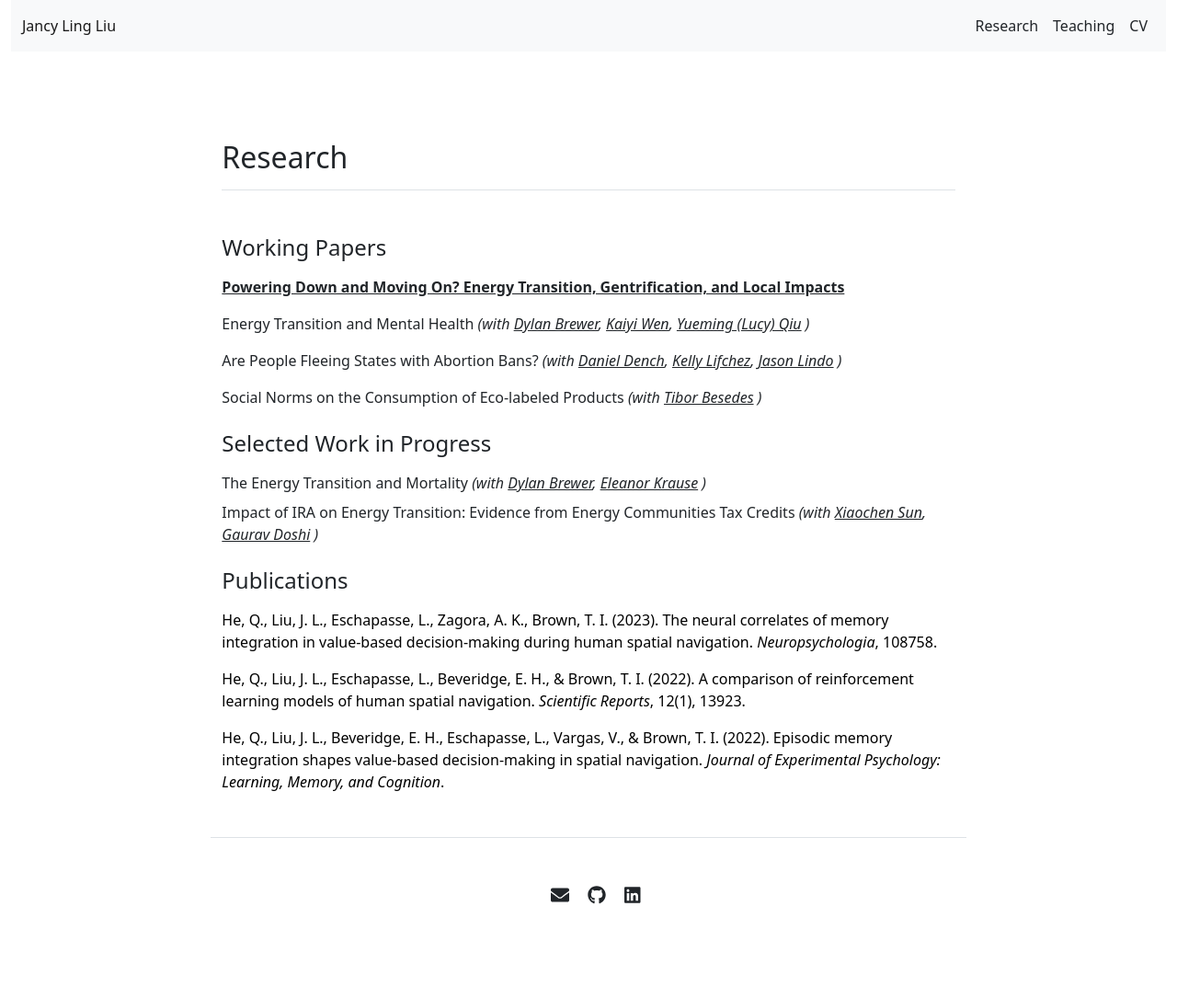
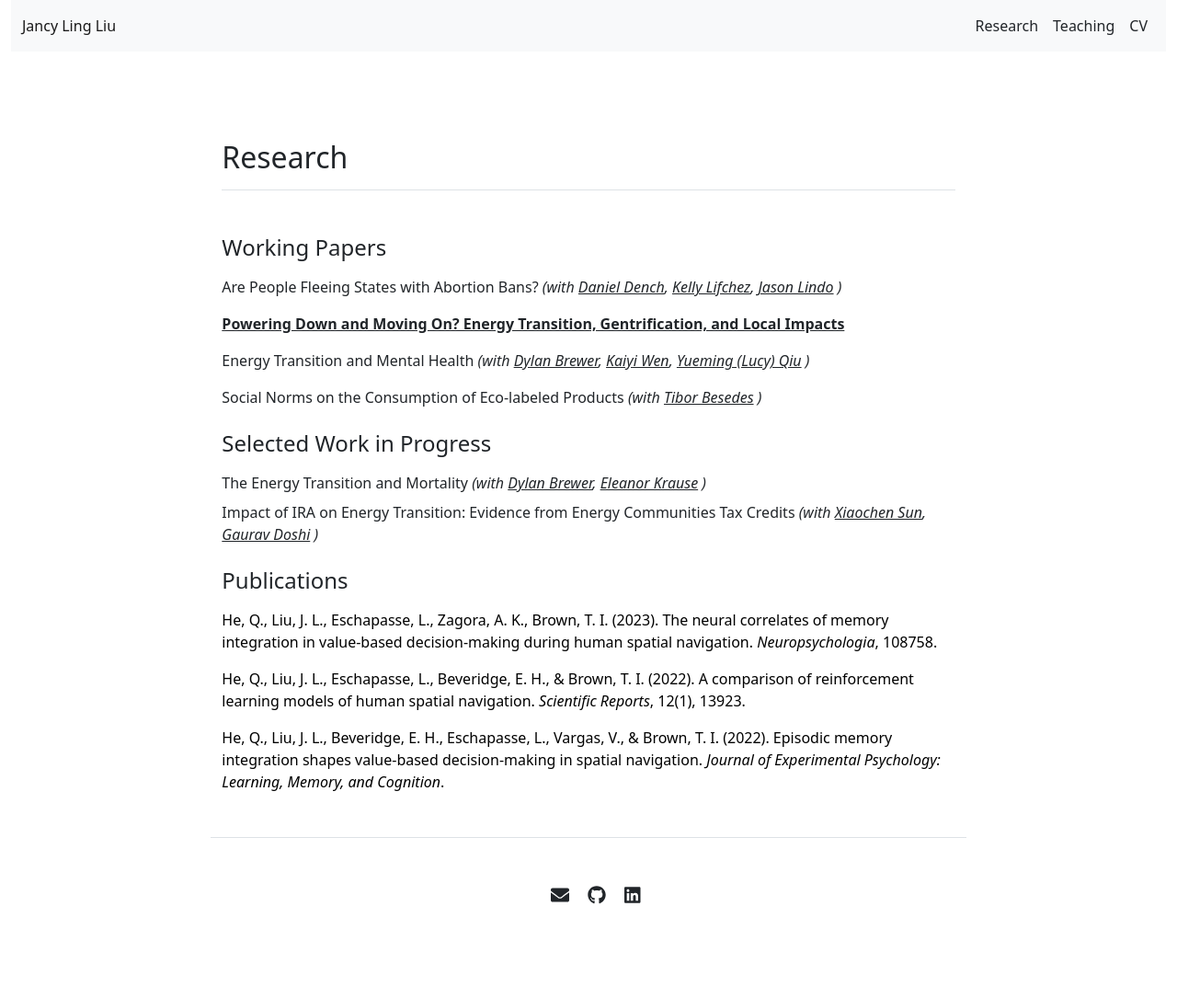
Before and after one commit to Jancyll/Jancyll.github.io, a Jekyll site: the page built from research.md, in a window 1280 px wide. Shown: the whole page at 92% size. Built offline with Jekyll 4.4.1, drawn with Linux system fonts in a browser that asks for light colours; part of the change alters nothing that is shown.

```diff
--- a/_data/research.yml
+++ b/_data/research.yml
@@ -7,6 +7,15 @@
 #- {name: 'Powering Down and Moving On? Energy Transition, Gentrification, and Local Impacts', url: 'http://ms.mcmaster.ca/kevla/pdf/articles/PhilTransRSoc_2013.pdf'}
 
 working_papers:
+  - name: 'Are People Fleeing States with Abortion Bans?'
+    abstract: ''
+    coauthors:
+      - name: 'Daniel Dench'
+        url: 'https://www.danieldench.com/'
+      - name: 'Kelly Lifchez'
+        url: ''
+      - name: 'Jason Lindo'
+        url: 'https://sites.gatech.edu/jasonlindo/'
   - name: 'Powering Down and Moving On? Energy Transition, Gentrification, and Local Impacts'
     url: 'energytransition_migration_JL.pdf'
     # related_info: ' Camp Resources XXIX, 24th CU Environmental & Resource Economics Workshop, SWEEEP 2023'
@@ -24,15 +33,6 @@ working_papers:
         url: 'https://www.kaiyiwen.com/'
       - name: 'Yueming (Lucy) Qiu'
         url: 'https://sites.google.com/site/yueminglucyqiu'
-  - name: 'Are People Fleeing States with Abortion Bans?'
-    abstract: ''
-    coauthors:
-      - name: 'Daniel Dench'
-        url: 'https://www.danieldench.com/'
-      - name: 'Kelly Lifchez'
-        url: ''
-      - name: 'Jason Lindo'
-        url: 'https://sites.gatech.edu/jasonlindo/'
   - name: 'Social Norms on the Consumption of Eco-labeled Products'
     # related_info: ' Society for the Advancement of Behavioral Economics Conference 2022, SEA-AERE 2022'
     abstract: 'This study investigates the impact of social norms information on consumer behavior regarding eco-labeled products. I focus on three types of norms: injunctive norms, descriptive norms, and working-together normative appeals. Through a choice experiment, I explore how different norms interact with multiple eco-labels. Notably, descriptive norms begin to influence consumer choices when 50% or more of consumers are reported to purchase the product. Consumers exhibit a willingness to pay a premium for eco-labels, and this willingness increases with the number of labels presented. Under treatments involving injunctive norms and working-together appeals, both descriptive norms information and certified eco-labels contribute to higher willingness-to-pay values. These findings provide insights for promoting green consumption and environmental improvement through strategic norms communication.'
```
